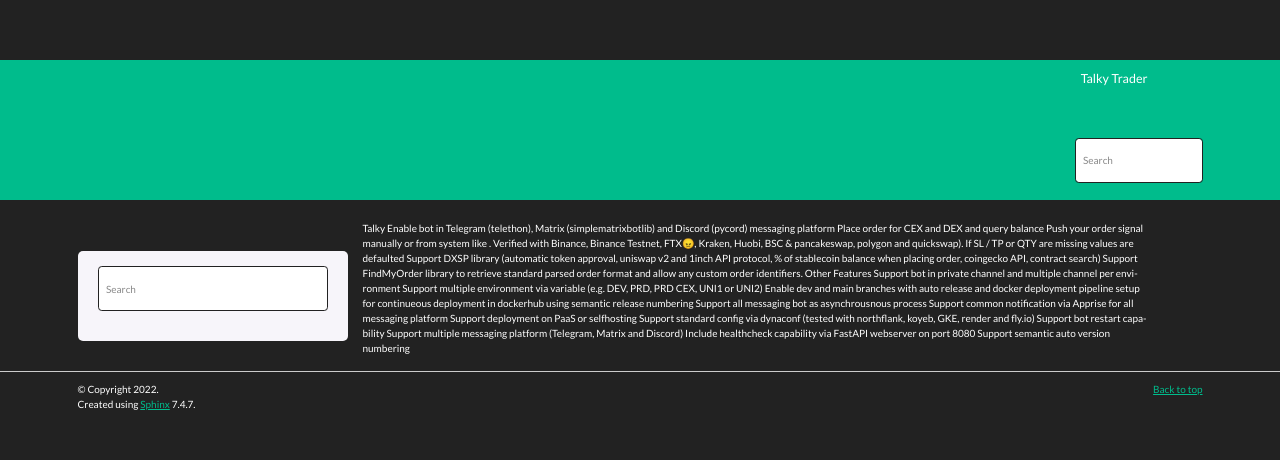
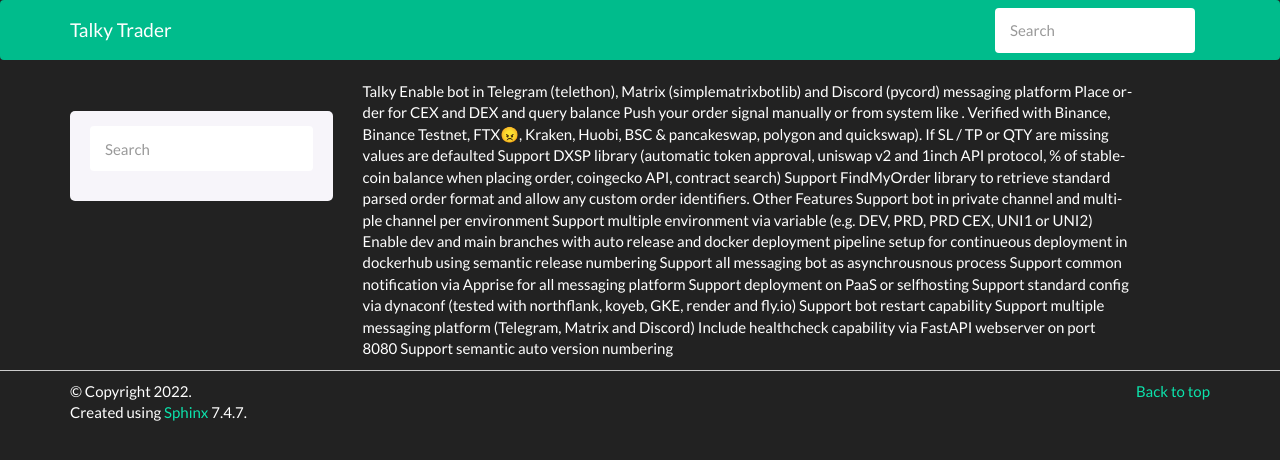
Before and after one commit to mraniki/tt, a Sphinx documentation site: the page built from docs/talky.rst, in a window 1280 px wide. Shown: the top 460 px of the page. Built offline with Sphinx 7.4.7, drawn with Linux system fonts in a browser that asks for light colours; nearby versions of some CDN libraries.

Commit message:
Update conf.py

```diff
--- a/docs/conf.py
+++ b/docs/conf.py
@@ -152,7 +152,7 @@ html_theme_options = {
     # will break.
     #
     # Values: "true" (default) or "false"
-    'globaltoc_includehidden': "true",
+    'globaltoc_includehidden': "false",
 
     # HTML navbar class (Default: "navbar") to attach to <div> element.
     # For black navbar, do "navbar navbar-inverse"
@@ -160,7 +160,7 @@ html_theme_options = {
 
     # Fix navigation bar to top of page?
     # Values: "true" (default) or "false"
-    'navbar_fixed_top': "true",
+    'navbar_fixed_top': "false",
 
     # Location of link to source.
     # Options are "nav" (default), "footer" or anything else to exclude.
@@ -192,7 +192,7 @@ html_static_path = ["_static"]
 
 html_css_files = [
     "custom.css",
-    "https://cdn.jsdelivr.net/npm/bootswatch@5.3.0/dist/darkly/bootstrap.min.css"
+    # "https://cdn.jsdelivr.net/npm/bootswatch@5.3.0/dist/darkly/bootstrap.min.css"
     #"https://cdnjs.cloudflare.com/ajax/libs/font-awesome/6.2.1/css/all.min.css"
 ]
 
```
